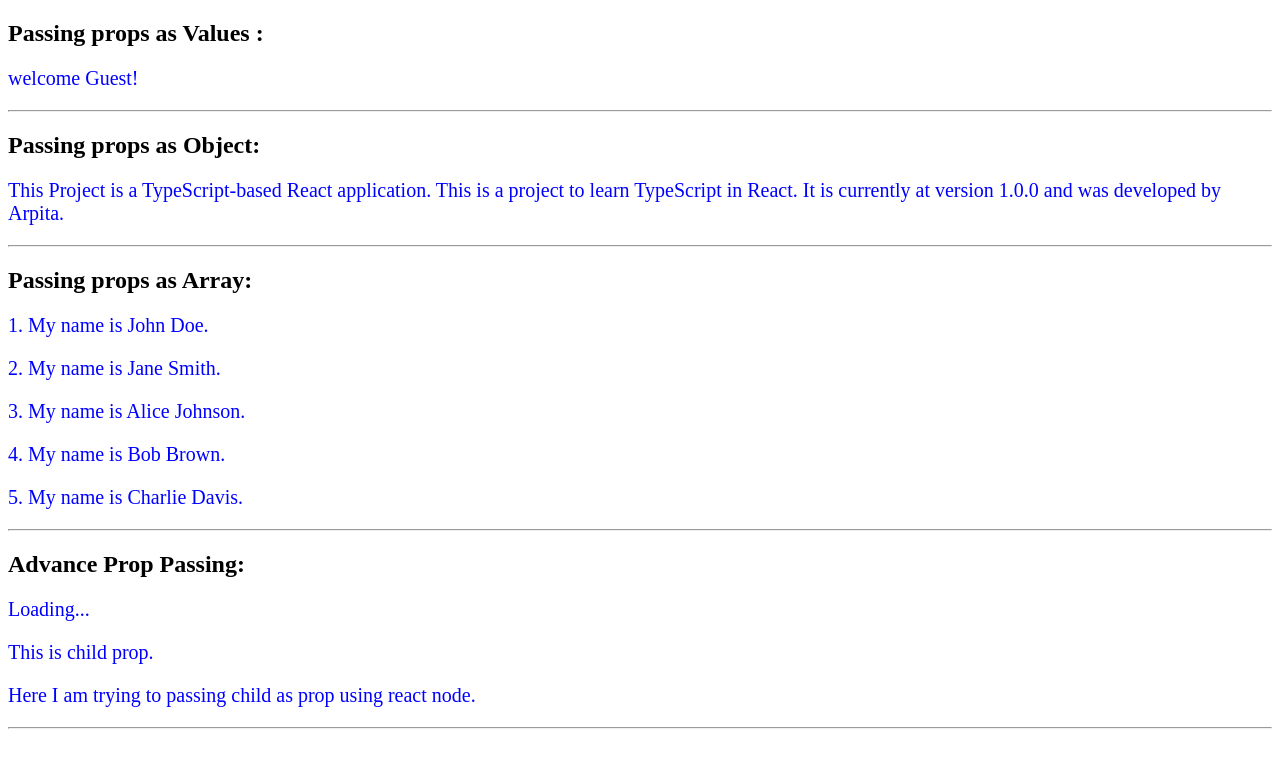
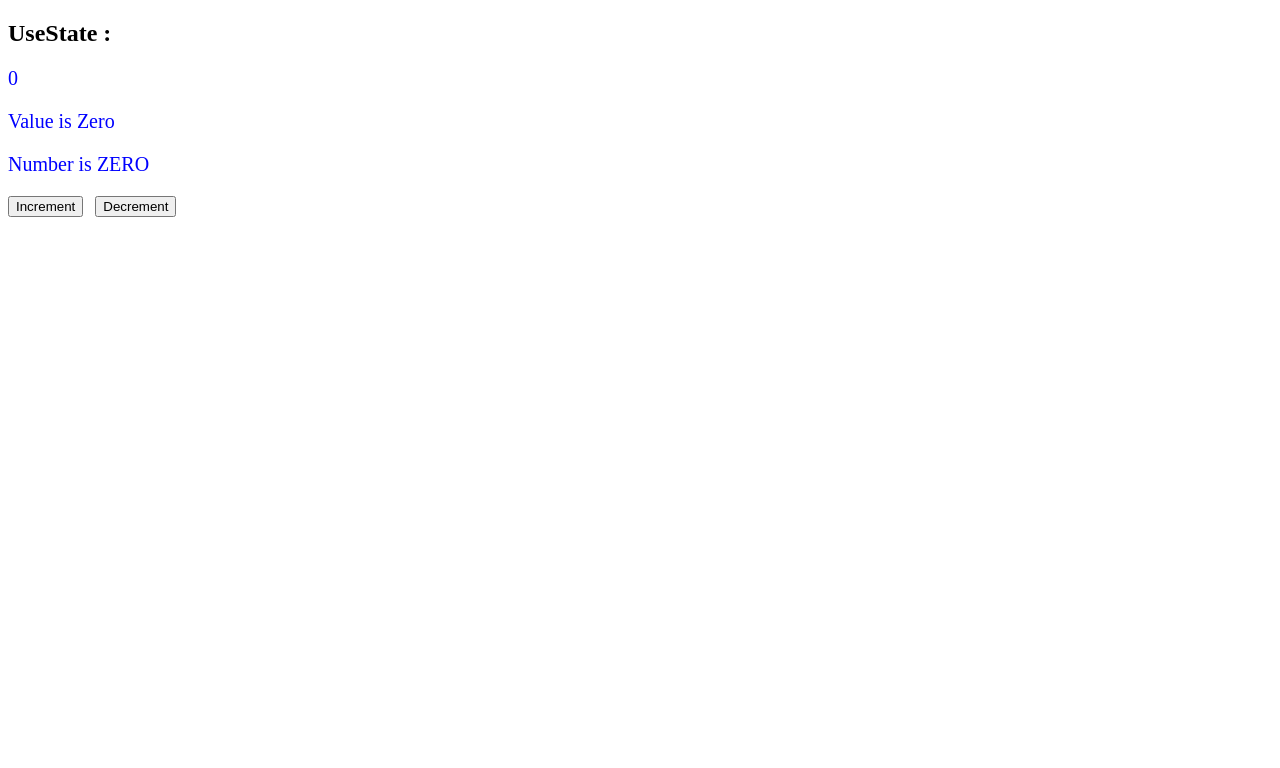
Before and after one commit to pathak-arpita/TypeScrtipt_Notes, a React (Vite) app in the folder TypeScript-in-React/: page / in a window 1280 px wide. Shown: the top 768 px of the page. Built offline with nearby package versions, Linux system fonts and the light colour scheme.

Commit message:
adding useState file

```diff
--- a/TypeScript-in-React/src/App.tsx
+++ b/TypeScript-in-React/src/App.tsx
@@ -1,7 +1,9 @@
+/* eslint-disable @typescript-eslint/no-unused-vars */
 import Values_As_Props from './Components/Passing_Props/Values_As_Props/Values_As_Props';
 import Object_As_Prop from './Components/Passing_Props/Object_As_Prop/Object_As_Prop';
 import Array_As_Props from './Components/Passing_Props/Array_As_Props/Array_As_Props';
 import Advanced_Props from './Components/Passing_Props/Advanced_Props/Advanced_Props';
+import UseState from './Components/UseState/UseState';
 
 
 function App() {
@@ -10,10 +12,13 @@ function App() {
     <>
       {/* Passing Props */}
       <div>
-       <Values_As_Props />
-       <Object_As_Prop />
-       <Array_As_Props />
-       <Advanced_Props />
+        {/* <Values_As_Props />
+        <Object_As_Prop />
+        <Array_As_Props />
+        <Advanced_Props /> */}
+
+        {/* Using useState Hook */}
+        <UseState />
       </div>
     </>
   )
--- a/TypeScript-in-React/src/Components/UseState/UseState.tsx
+++ b/TypeScript-in-React/src/Components/UseState/UseState.tsx
@@ -1,7 +1,38 @@
+import { useState } from "react";
+
 const UseState = () => {
+    const [count, setCount] = useState<number>(0);
+    const [name, setName] = useState<string>("Value is Zero");
+    const [isZero, setIsZero] = useState<boolean>(true);
+
+    const increment = () => {
+        setCount(prevCount => {
+            const newCount = prevCount + 1;
+            setName(newCount > 0 ? "Value is Positive" : newCount < 0 ? "Value is Negative" : "Value is Zero");
+            setIsZero(newCount === 0);
+            return newCount;
+        });
+    };
+
+    const decrement = () => {
+        setCount(prevCount => {
+            const newCount = prevCount - 1;
+            setName(newCount > 0 ? "Value is Positive" : newCount < 0 ? "Value is Negative" : "Value is Zero");
+            setIsZero(newCount === 0);
+            return newCount;
+        });
+    };
+
     return (
-        <h1>Hello</h1>
-    )
-}
+        <>
+            <h2>UseState :</h2>
+            <p style={{ fontSize: "20px", color: "blue" }}>{count}</p>
+            <p style={{ fontSize: "20px", color: "blue" }}>{name}</p>
+            <p style={{ fontSize: "20px", color: "blue" }}>{isZero ? "Number is ZERO" : "Number is NOT ZERO"}</p>
+            <button onClick={increment}>Increment</button>&nbsp;&nbsp;&nbsp;
+            <button onClick={decrement}>Decrement</button>
+        </>
+    );
+};
 
 export default UseState;
```
